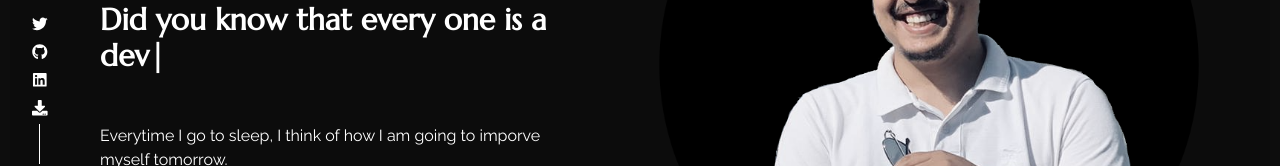
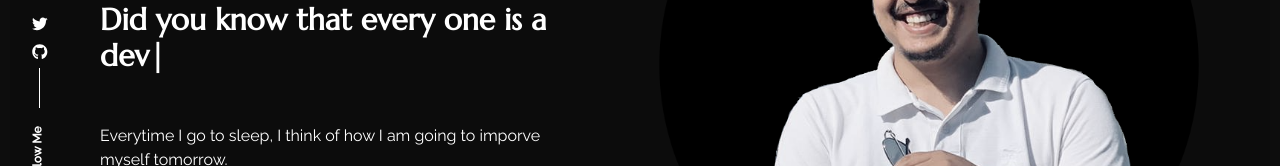
Before and after one commit to uniquemozilla22/uniquemozilla22.github.io, a React (Create React App) app: page / in a window 1280 px wide. Shown: the part 286-452 px from the top of the page. Built offline with nearby package versions, Linux system fonts and the light colour scheme; no server answers.

Commit message:
update CV

```diff
--- a/src/content_option.js
+++ b/src/content_option.js
@@ -152,9 +152,8 @@ const contactConfig = {
 
 const socialprofils = {
   github: "https://github.com/uniquemozilla22",
-  linkedin: "https://linkedin.com/in/yogesh-bhattarai-6b1112178/",
   twitter: "https://twitter.com/yogesh_creator",
-  cv: cv,
+  cv: "",
 };
 export {
   meta,
```
